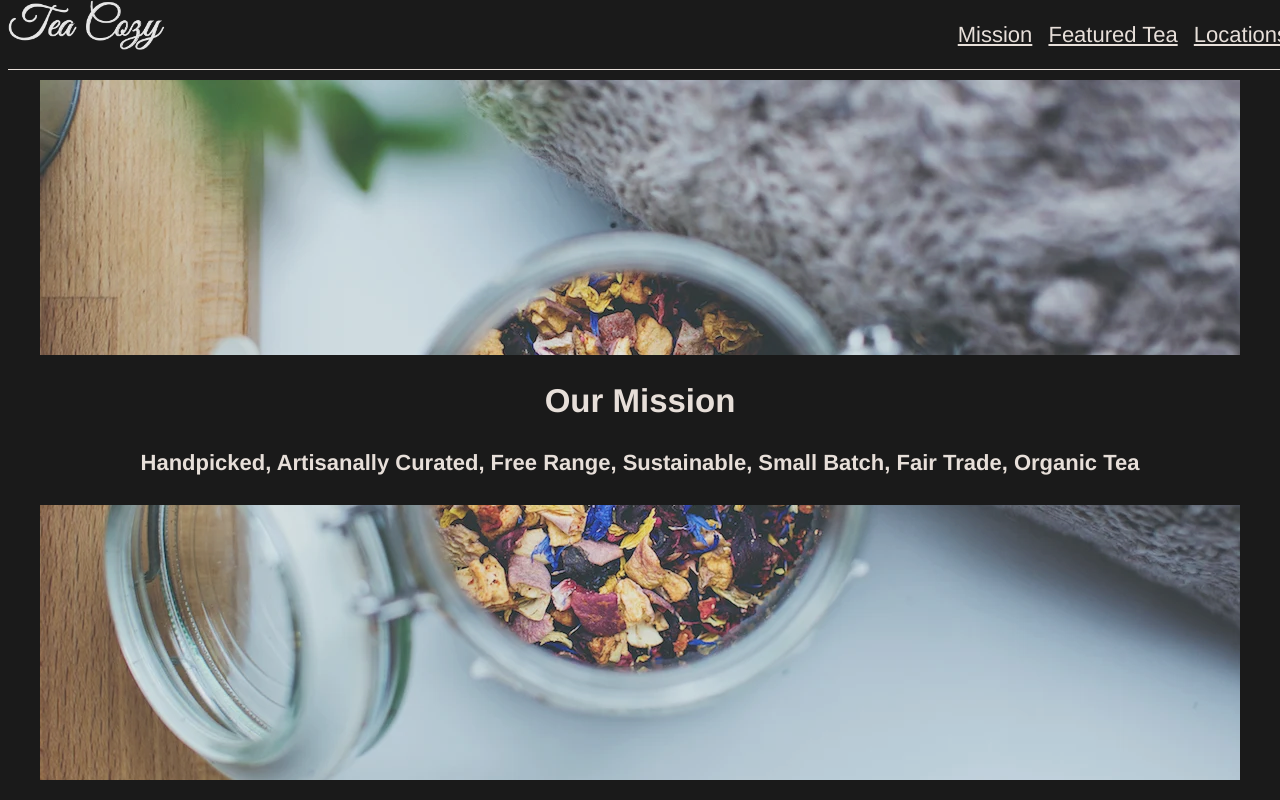
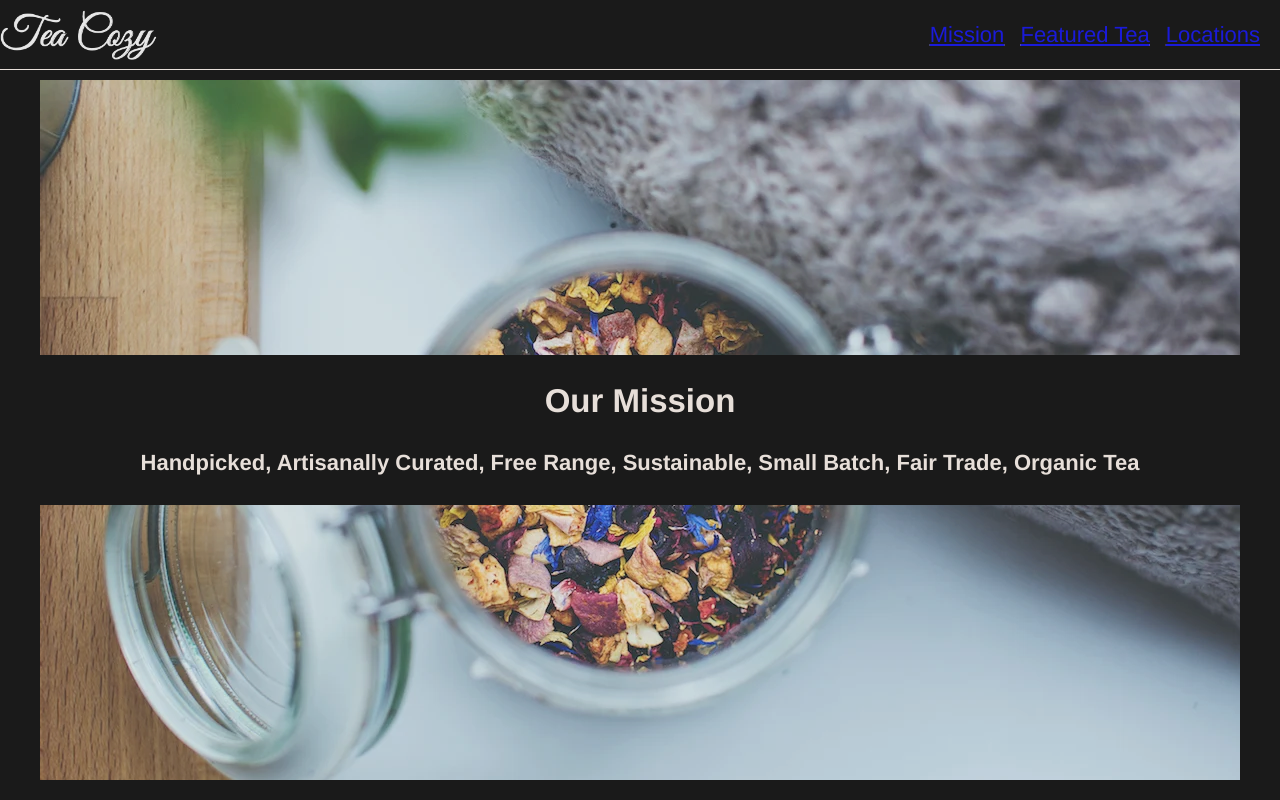
Before and after one commit to YusafOsei-Bonsu/tea-cozy-website, a plain HTML site: page index.html in a window 1280 px wide. Shown: the top 800 px of the page. Drawn offline with Linux system fonts and the light colour scheme.

Commit message:
Linked nav buttons to sections & remodified styling

```diff
--- a/index.html
+++ b/index.html
@@ -14,9 +14,9 @@
             <img src="./resources/images/img-tea-cozy-logo.png" alt="The tea cozy logo">
             <nav>
                 <ul>
-                    <li>Mission</li>
-                    <li>Featured Tea</li>
-                    <li>Locations</li>
+                    <li><a href="#mission">Mission</a></li>
+                    <li><a href="#tea">Featured Tea</a></li>
+                    <li><a href="#location">Locations</a></li>
                 </ul>
             </nav>
         </header>
--- a/resources/styles/styles.css
+++ b/resources/styles/styles.css
@@ -17,14 +17,20 @@ header {
     width: 100%;
     position: fixed;
     top: 0;
+    left: 0;
+    background-color: #000000;
 }
 
 header img {
     height: 50px;
     float: left;
+    margin-top: 10px;
 }
 
-header nav { float: right; }
+header nav {
+    float: right;
+    margin-right: 20px;
+}
 
 header nav ul li {
     text-decoration: underline;
```
